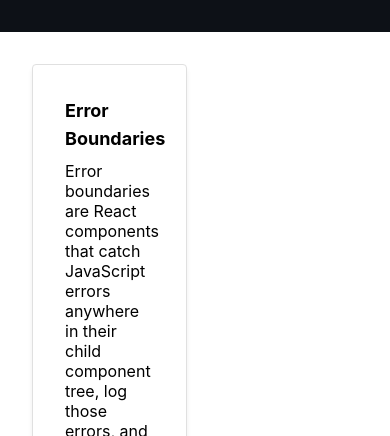
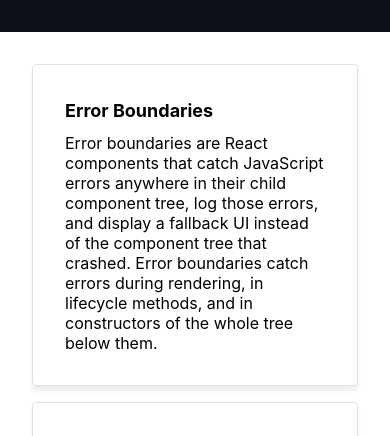
Before and after one commit to samwizzy/cicod-app, a React (Create React App) app: page /repository in a window 390 px wide. Shown: the part 261-697 px from the top of the page. Built offline with nearby package versions, Linux system fonts and the light colour scheme; no server answers.

Commit message:
added some css global variables

```diff
--- a/src/index.scss
+++ b/src/index.scss
@@ -294,6 +294,7 @@
   }
 
   .card,
+  .card:first-child,
   .card:last-child {
     grid-column: span 4 / span 4;
   }
```
